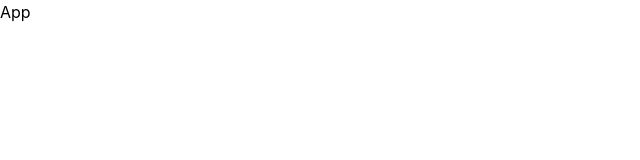
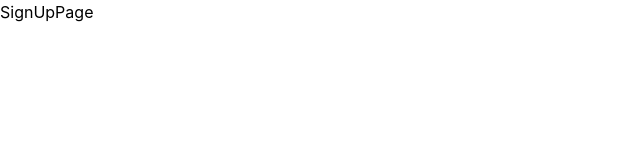
Before and after one commit to aljaz-ferenc/onboarding-flow, a React (Vite) app: page / in a window 1280 px wide. Shown: the top 160 px of the page, without its empty margins (0-640 px from the left). Built offline with nearby package versions, Linux system fonts and the light colour scheme.

Commit message:
add router with / and /individual routes

```diff
--- a/src/App.tsx
+++ b/src/App.tsx
@@ -1,9 +1,21 @@
+import { RouterProvider, createBrowserRouter } from "react-router-dom";
+import SignUpPage from "./pages/SignUpPage";
+import CreateIndividual from "./pages/CreateIndividual";
+
 function App() {
+  const router = createBrowserRouter([
+    {
+      path: "/",
+      element: <SignUpPage />,
+    },
+    {
+      path: "/individual",
+      element: <CreateIndividual />,
+    },
+  ]);
 
   return (
-    <>
-     App
-    </>
+    <RouterProvider router={router}/>
   )
 }
 
--- /dev/null
+++ b/src/pages/CreateIndividual.tsx
@@ -0,0 +1,7 @@
+import React from 'react'
+
+export default function CreateIndividual() {
+  return (
+    <div>CreateIndividual</div>
+  )
+}
--- /dev/null
+++ b/src/pages/SignUpPage.tsx
@@ -0,0 +1,10 @@
+import React from 'react'
+import { Outlet } from 'react-router-dom'
+
+export default function SignUpPage() {
+  return (
+    <div>
+        SignUpPage
+    </div>
+  )
+}
```
